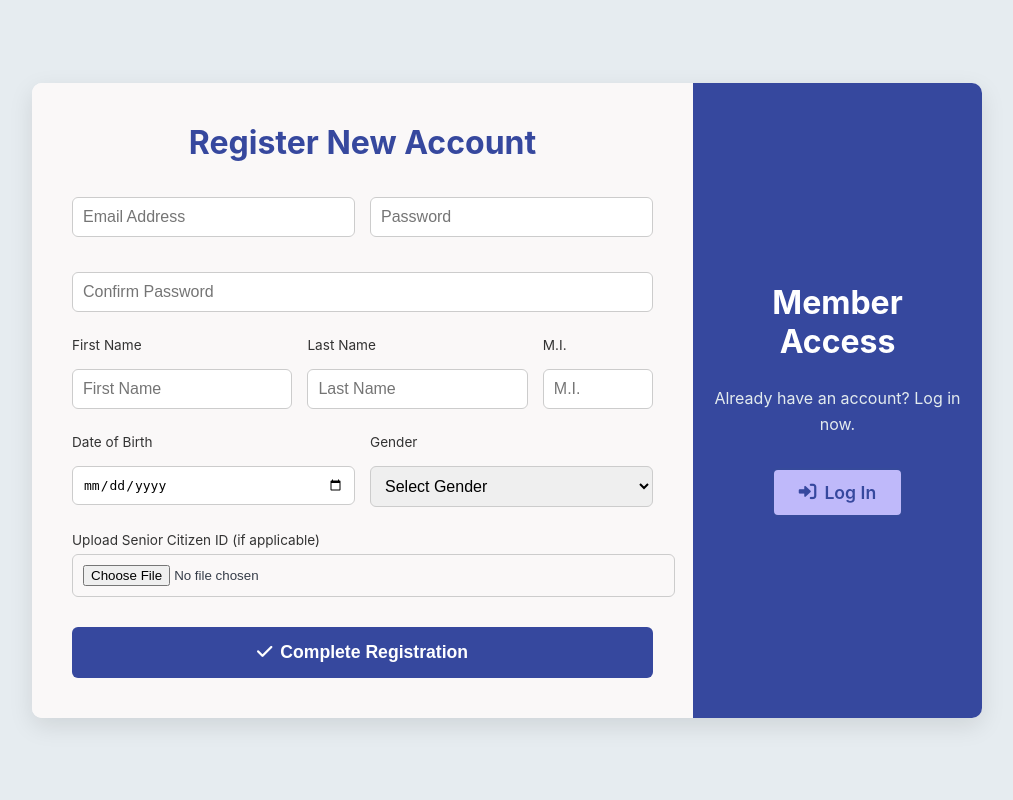
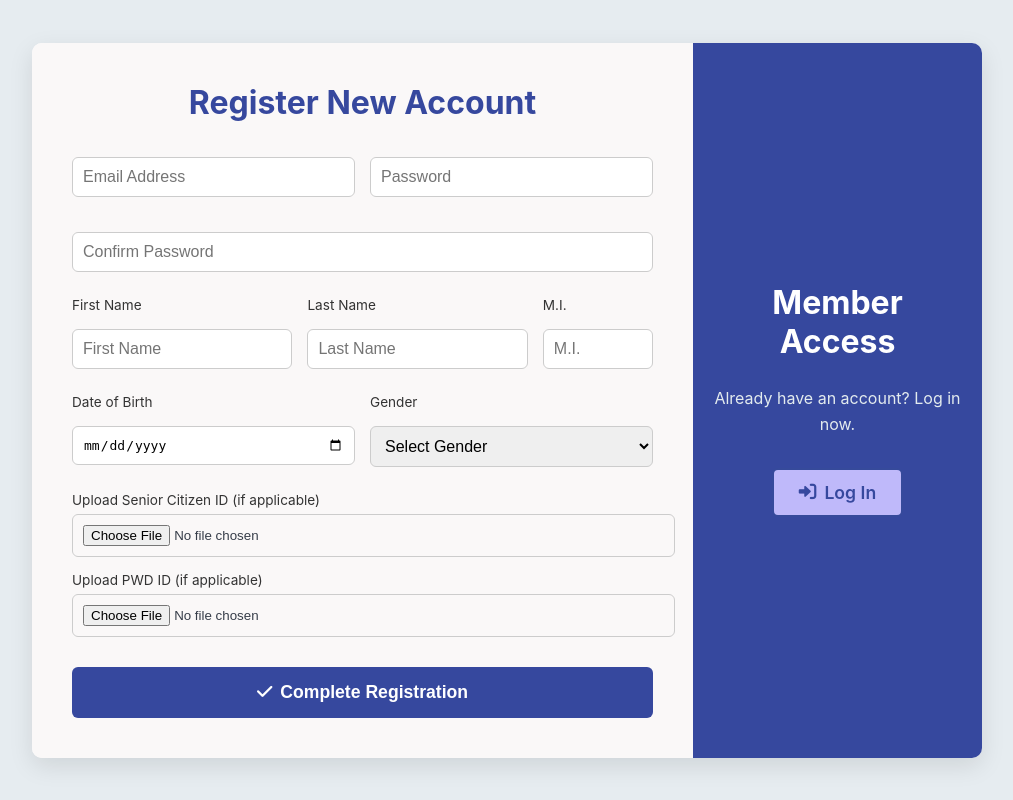
Before and after one commit to veinP/CSIT327-G5-MediServe, a Django app: page /accounts/signup/ in a window 1280 px wide. Shown: the whole page, without its empty margins (133-1146 px from the left). Run offline with Django 5.2, Linux system fonts and the light colour scheme; parts of the project's set-up code (start-up, migrations or seed data) failed here and were passed over.

Commit message:
feature(signup): add PWD ID upload input

```diff
--- a/MediServe/templates/signup.html
+++ b/MediServe/templates/signup.html
@@ -80,9 +80,15 @@
             </div>
 
             <!-- 3.7 Upload Senior Citizen ID Input -->
-            <div style="margin-bottom: 30px;">
+            <div style="margin-bottom: 15px;">
                 <label for="senior_id" style="font-size:0.85rem; text-align:left; margin-bottom:6px; color:#333; display:block;">Upload Senior Citizen ID (if applicable)</label>
                 <input id="senior_id" type="file" name="senior_id" accept=".jpg,.jpeg,.png,.pdf" style="width:100%; padding:10px; border-radius:6px; border:1px solid #ccc;">
+            </div>
+
+            <!-- 3.8 Upload PWD ID Input -->
+            <div style="margin-bottom: 30px;">
+                <label for="pwd_id" style="font-size:0.85rem; text-align:left; margin-bottom:6px; color:#333; display:block;">Upload PWD ID (if applicable)</label>
+                <input id="pwd_id" type="file" name="pwd_id" accept=".jpg,.jpeg,.png,.pdf" style="width:100%; padding:10px; border-radius:6px; border:1px solid #ccc;">
             </div>
 
             <!-- Submit Button -->
@@ -104,7 +110,7 @@
     </div>
 </div>
 
-<!-- Inline CSS for hover effects -->
+<!-- Inline CSS for hover and focus effects -->
 <style>
     /* Submit button hover */
     .btn:hover {
```
